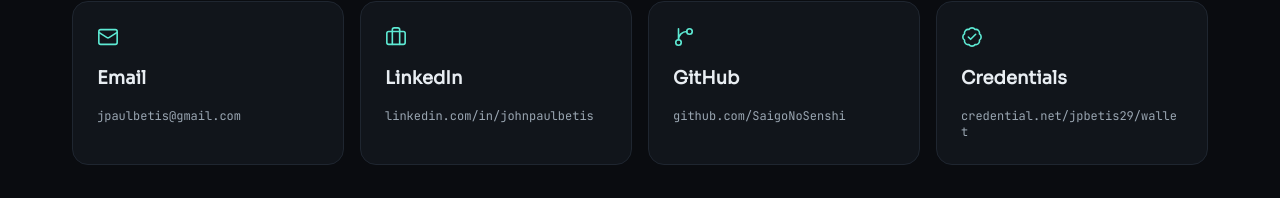
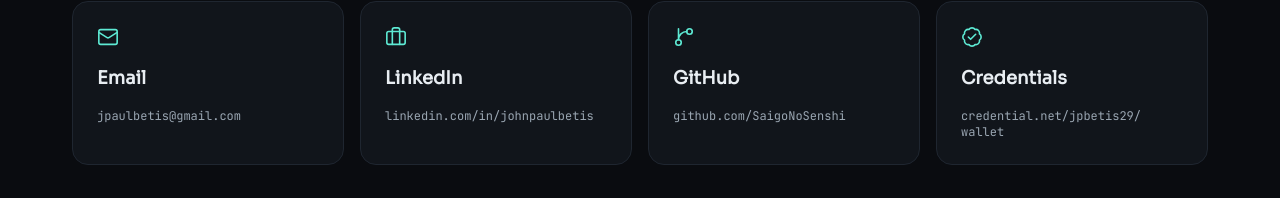
Before and after one commit to SaigoNoSenshi/SaigoNoSenshi.github.io, a React (Vite) app: page / in a window 1280 px wide. Shown: the part 9332-9530 px from the top of the page. Built offline with nearby package versions, Linux system fonts and the light colour scheme.

Commit message:
Break contact links only after a slash
Co-Authored-By: Claude Opus 5.5 <noreply@anthropic.com>

```diff
--- a/src/components/Contact.jsx
+++ b/src/components/Contact.jsx
@@ -25,7 +25,9 @@ export default function Contact() {
               >
                 <Icon size={22} strokeWidth={1.75} className="text-primary" aria-hidden="true" />
                 <span className="font-heading text-lg font-semibold">{label}</span>
-                <span className="font-mono text-xs text-muted [overflow-wrap:anywhere]">{text}</span>
+                <span className="font-mono text-xs text-muted [overflow-wrap:anywhere]">
+                  {text.split('/').map((part, j) => (j ? ['/', <wbr key={j} />, part] : part))}
+                </span>
               </a>
             </Reveal>
           </li>
```
